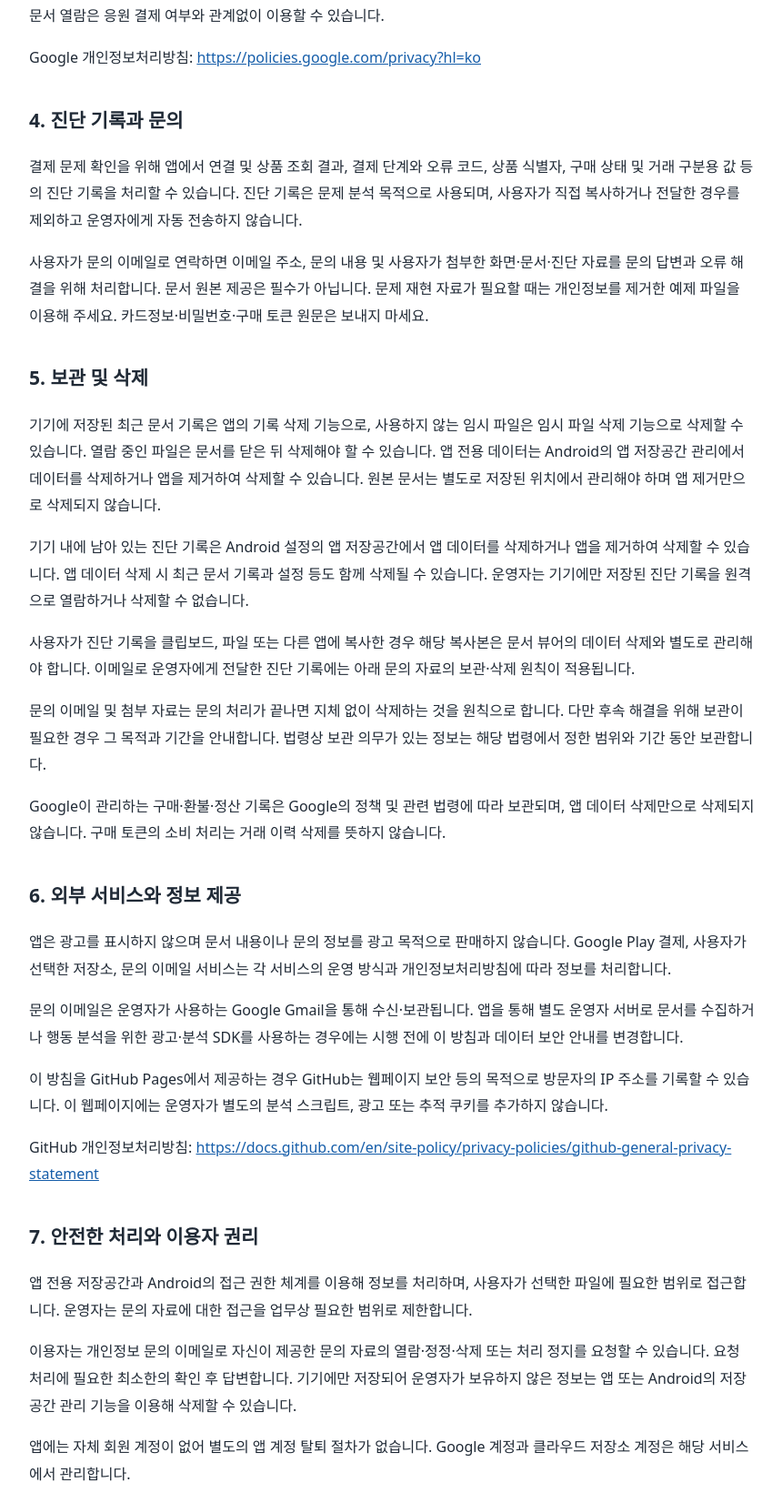
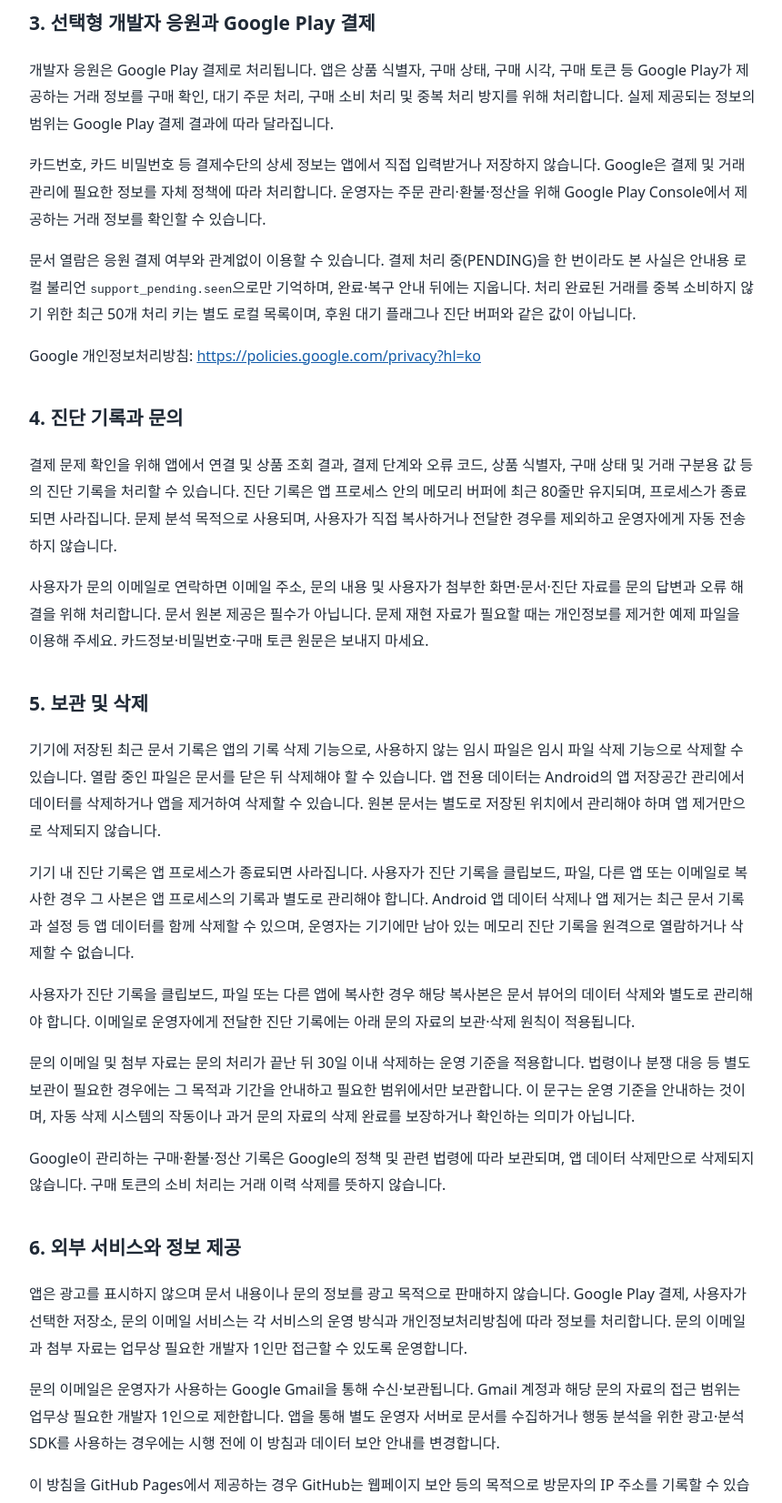
Before and after one commit to gunshot99/docviewer-privacy, a plain HTML site: page index.html in a window 1280 px wide. Shown: the part 1148-2800 px from the top of the page at 91% size, without its empty margins (208-1068 px from the left). Drawn offline with Linux system fonts and the light colour scheme.

Commit message:
Add files via upload

```diff
--- a/index.html
+++ b/index.html
@@ -66,6 +66,13 @@
       <p>앱 이름: 통합 문서 뷰어</p>
       <p>앱 식별자: kr.co.yrlabs.docviewer</p>
       <p>
+        이 개인정보처리방침은 신규 앱 식별자
+        <code>kr.co.yrlabs.docviewer</code>에만 적용됩니다. 기존
+        <code>kr.co.roadpia.docviewer</code> 앱은 중단 예정이며 이 방침의
+        적용 대상에서 제외됩니다. 두 앱의 설치·테스트 상태와 앱 데이터는
+        서로 자동 승계되지 않습니다.
+      </p>
+      <p>
         개인정보 문의:
         <a href="mailto:yrlabs1119@gmail.com">yrlabs1119@gmail.com</a>
       </p>
@@ -93,6 +100,17 @@
           운영자의 서버에 업로드하지 않습니다.
         </p>
         <p>
+          CSV·텍스트 파일별 문자 인코딩과 구분자 선택은 파일 URI의 SHA-256 값으로
+          만든 키와 선택값만 기기에 저장합니다. 원본 URI와 파일명은 이 설정
+          저장소에 넣지 않으며, 선택 설정을 저장한 순서(최근 저장 순)로 최대
+          100개까지 보관합니다.
+          최근 문서에서 삭제하거나 두 선택을 자동 설정으로 되돌리면 해당 설정을
+          제거합니다. 최근 문서 목록·설정·결제 대기 안내 상태는 앱별 기기
+          저장소에 보관되며 서버로 자동 이전되지 않습니다. 개발자 응원 결제의
+          처리 중 여부는 안내를 위한 참·거짓 상태로만 기기에 기억하며, 문서
+          열람 권한이나 기능 차등에 사용하지 않습니다.
+        </p>
+        <p>
           사용자가 클라우드 저장소에 있는 문서를 선택하면 해당 저장소 제공자가
           파일을 기기에 전달하는 과정에서 네트워크 통신이 발생할 수 있습니다. 이
           과정에는 해당 저장소의 개인정보처리방침이 적용됩니다.
@@ -113,7 +131,14 @@
           정보를 자체 정책에 따라 처리합니다. 운영자는 주문 관리·환불·정산을
           위해 Google Play Console에서 제공하는 거래 정보를 확인할 수 있습니다.
         </p>
-        <p>문서 열람은 응원 결제 여부와 관계없이 이용할 수 있습니다.</p>
+        <p>
+          문서 열람은 응원 결제 여부와 관계없이 이용할 수 있습니다. 결제
+          처리 중(PENDING)을 한 번이라도 본 사실은 안내용 로컬 불리언
+          <code>support_pending.seen</code>으로만 기억하며, 완료·복구 안내 뒤에는
+          지웁니다. 처리 완료된 거래를 중복 소비하지 않기 위한 최근 50개 처리
+          키는 별도 로컬 목록이며, 후원 대기 플래그나 진단 버퍼와 같은 값이
+          아닙니다.
+        </p>
         <p>
           Google 개인정보처리방침:
           <a href="https://policies.google.com/privacy?hl=ko"
@@ -126,8 +151,10 @@
         <p>
           결제 문제 확인을 위해 앱에서 연결 및 상품 조회 결과, 결제 단계와 오류
           코드, 상품 식별자, 구매 상태 및 거래 구분용 값 등의 진단 기록을 처리할
-          수 있습니다. 진단 기록은 문제 분석 목적으로 사용되며, 사용자가 직접
-          복사하거나 전달한 경우를 제외하고 운영자에게 자동 전송하지 않습니다.
+          수 있습니다. 진단 기록은 앱 프로세스 안의 메모리 버퍼에 최근 80줄만
+          유지되며, 프로세스가 종료되면 사라집니다. 문제 분석 목적으로 사용되며,
+          사용자가 직접 복사하거나
+          전달한 경우를 제외하고 운영자에게 자동 전송하지 않습니다.
         </p>
         <p>
           사용자가 문의 이메일로 연락하면 이메일 주소, 문의 내용 및 사용자가
@@ -148,10 +175,12 @@
           앱 제거만으로 삭제되지 않습니다.
         </p>
         <p>
-          기기 내에 남아 있는 진단 기록은 Android 설정의 앱 저장공간에서 앱
-          데이터를 삭제하거나 앱을 제거하여 삭제할 수 있습니다. 앱 데이터 삭제
-          시 최근 문서 기록과 설정 등도 함께 삭제될 수 있습니다. 운영자는
-          기기에만 저장된 진단 기록을 원격으로 열람하거나 삭제할 수 없습니다.
+          기기 내 진단 기록은 앱 프로세스가 종료되면 사라집니다. 사용자가 진단
+          기록을 클립보드, 파일, 다른 앱 또는 이메일로 복사한 경우 그 사본은
+          앱 프로세스의 기록과 별도로 관리해야 합니다. Android 앱 데이터 삭제나
+          앱 제거는 최근 문서 기록과 설정 등 앱 데이터를 함께 삭제할 수 있으며,
+          운영자는 기기에만 남아 있는 메모리 진단 기록을 원격으로 열람하거나
+          삭제할 수 없습니다.
         </p>
         <p>
           사용자가 진단 기록을 클립보드, 파일 또는 다른 앱에 복사한 경우 해당
@@ -160,10 +189,11 @@
           적용됩니다.
         </p>
         <p>
-          문의 이메일 및 첨부 자료는 문의 처리가 끝나면 지체 없이 삭제하는 것을
-          원칙으로 합니다. 다만 후속 해결을 위해 보관이 필요한 경우 그 목적과
-          기간을 안내합니다. 법령상 보관 의무가 있는 정보는 해당 법령에서 정한
-          범위와 기간 동안 보관합니다.
+          문의 이메일 및 첨부 자료는 문의 처리가 끝난 뒤 30일 이내 삭제하는
+          운영 기준을 적용합니다. 법령이나 분쟁 대응 등 별도 보관이 필요한
+          경우에는 그 목적과 기간을 안내하고 필요한 범위에서만 보관합니다.
+          이 문구는 운영 기준을 안내하는 것이며, 자동 삭제 시스템의 작동이나
+          과거 문의 자료의 삭제 완료를 보장하거나 확인하는 의미가 아닙니다.
         </p>
         <p>
           Google이 관리하는 구매·환불·정산 기록은 Google의 정책 및 관련 법령에
@@ -177,13 +207,15 @@
           앱은 광고를 표시하지 않으며 문서 내용이나 문의 정보를 광고 목적으로
           판매하지 않습니다. Google Play 결제, 사용자가 선택한 저장소, 문의
           이메일 서비스는 각 서비스의 운영 방식과 개인정보처리방침에 따라 정보를
-          처리합니다.
+          처리합니다. 문의 이메일과 첨부 자료는 업무상 필요한 개발자 1인만
+          접근할 수 있도록 운영합니다.
         </p>
         <p>
           문의 이메일은 운영자가 사용하는 Google Gmail을 통해 수신·보관됩니다.
-          앱을 통해 별도 운영자 서버로 문서를 수집하거나 행동 분석을 위한
-          광고·분석 SDK를 사용하는 경우에는 시행 전에 이 방침과 데이터 보안
-          안내를 변경합니다.
+          Gmail 계정과 해당 문의 자료의 접근 범위는 업무상 필요한 개발자 1인으로
+          제한합니다. 앱을 통해 별도 운영자 서버로 문서를 수집하거나 행동
+          분석을 위한 광고·분석 SDK를 사용하는 경우에는 시행 전에 이 방침과
+          데이터 보안 안내를 변경합니다.
         </p>
         <p>
           이 방침을 GitHub Pages에서 제공하는 경우 GitHub는 웹페이지 보안 등의
@@ -203,15 +235,17 @@
         <h2>7. 안전한 처리와 이용자 권리</h2>
         <p>
           앱 전용 저장공간과 Android의 접근 권한 체계를 이용해 정보를 처리하며,
-          사용자가 선택한 파일에 필요한 범위로 접근합니다. 운영자는 문의 자료에
-          대한 접근을 업무상 필요한 범위로 제한합니다.
+          사용자가 선택한 파일에 필요한 범위로 접근합니다. 문의 이메일과 첨부
+          자료는 업무상 필요한 개발자 1인만 접근하도록 제한합니다. 이 문구는
+          현재 운영 기준을 안내하는 것이며, 과거 접근 기록이나 실제 적용 완료를
+          이 문서만으로 입증하는 것은 아닙니다.
         </p>
         <p>
           이용자는 개인정보 문의 이메일로 자신이 제공한 문의 자료의
-          열람·정정·삭제 또는 처리 정지를 요청할 수 있습니다. 요청 처리에 필요한
-          최소한의 확인 후 답변합니다. 기기에만 저장되어 운영자가 보유하지 않은
-          정보는 앱 또는 Android의 저장공간 관리 기능을 이용해 삭제할 수
-          있습니다.
+          열람·정정·삭제 또는 처리 정지를 요청할 수 있습니다. 요청 접수·확인·
+          답변 절차와 처리 기한은 운영 기준에 따라 처리합니다. 기기에만 저장되어
+          운영자가 보유하지 않은 정보는 앱 또는 Android의 저장공간 관리 기능을
+          이용해 삭제할 수 있습니다.
         </p>
         <p>
           앱에는 자체 회원 계정이 없어 별도의 앱 계정 탈퇴 절차가 없습니다.
```
